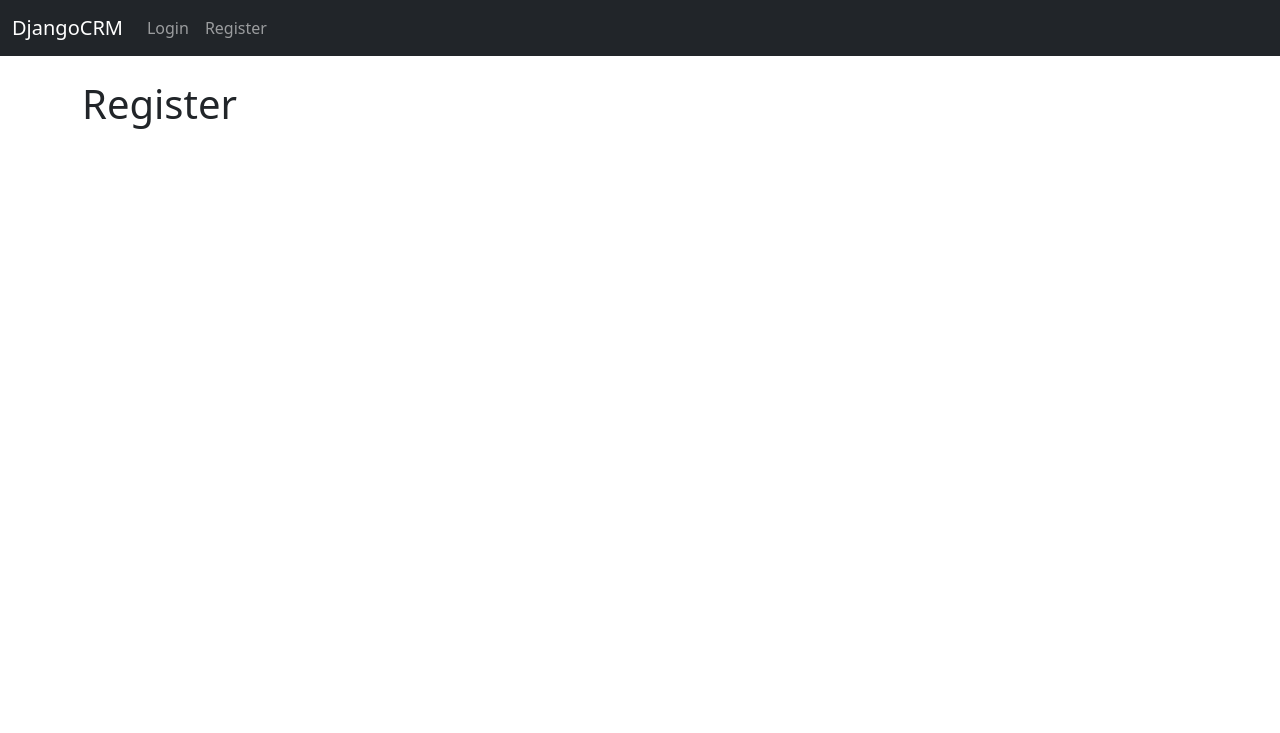
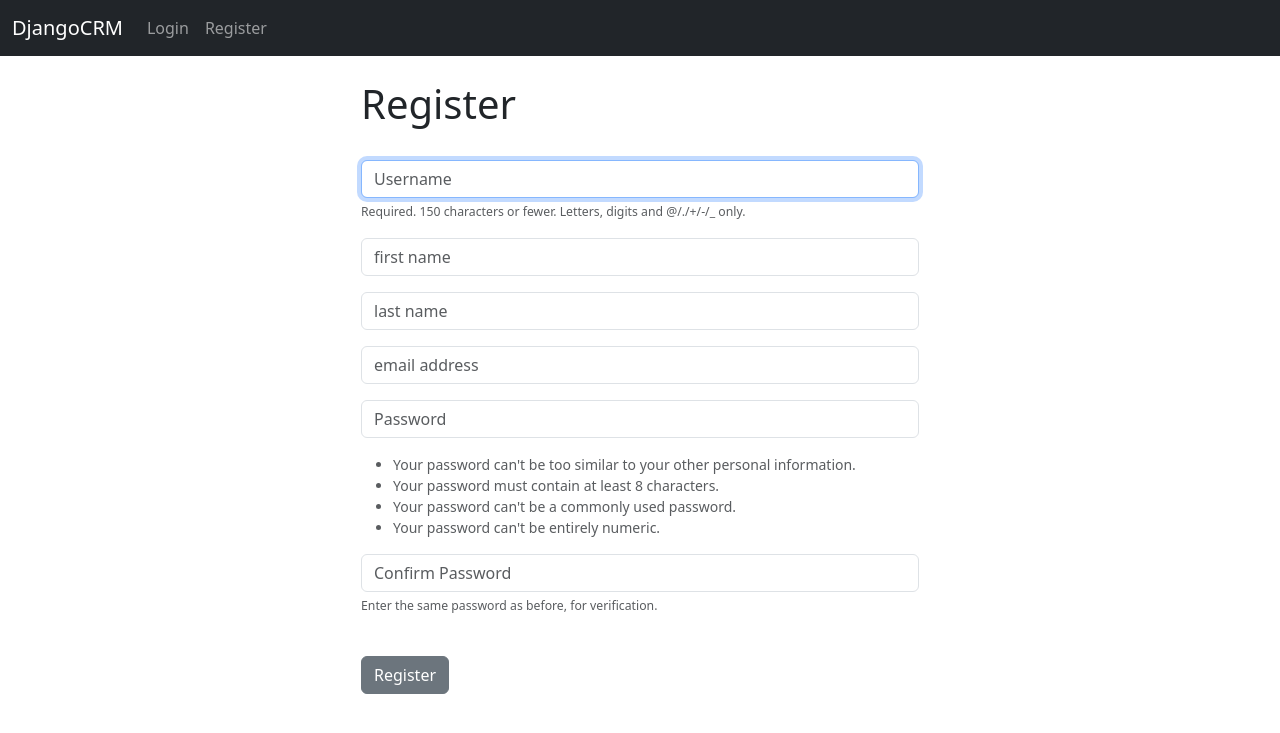
Before and after one commit to MrLemonaids/djangoCRM, a Django app: page /register/ in a window 1280 px wide. Shown: the top 733 px of the page. Run offline with Django 4.2, Linux system fonts and the light colour scheme.

Commit message:
registration_final

```diff
--- a/website/forms.py
+++ b/website/forms.py
@@ -2,9 +2,9 @@ from django.contrib.auth.forms import UserCreationForm
 from django.contrib.auth.models import User
 from django import forms
 class SignUpForm(UserCreationForm):
-    email = forms.EmailField(Label="", widget=forms.TextInput(attrs={'class':'form-control','placeholder':'email address'}))
-    first_name = forms.CharField(Label="",max_length=100, widget=forms.TextInput(attrs={'class':'form-control','placeholder':'first name'}))
-    last_name = forms.CharField(Label="",max_length=100, widget=forms.TextInput(attrs={'class':'form-control','placeholder':'last name'}))
+    email = forms.EmailField(label="", widget=forms.TextInput(attrs={'class':'form-control','placeholder':'email address'}))
+    first_name = forms.CharField(label="",max_length=100, widget=forms.TextInput(attrs={'class':'form-control','placeholder':'first name'}))
+    last_name = forms.CharField(label="",max_length=100, widget=forms.TextInput(attrs={'class':'form-control','placeholder':'last name'}))
 
     class Meta:
         model = User
@@ -14,7 +14,7 @@ class SignUpForm(UserCreationForm):
         super(SignUpForm,self).__init__(*args, **kwargs)
 
         self.fields['username'].widget.attrs['class'] = 'form-control'
-        self.fields['username'].widget.attrs['placeholder'] = 'User Name'
+        self.fields['username'].widget.attrs['placeholder'] = 'Username'
         self.fields['username'].label = ''
         self.fields['username'].help_text = '<span class="form-text text-muted"><small>Required. 150 characters or fewer. Letters, digits and @/./+/-/_ only.</small></span>'
 
--- a/website/templates/register.html
+++ b/website/templates/register.html
@@ -1,6 +1,28 @@
 {% extends 'base.html' %}
 
 {% block content %}
-<h1>Register</h1>
+
+
+<div class="col-md-6 offset-md-3">
+    <h1>Register</h1>
+    <br/>
+    <form method="POST" action="">
+        {% csrf_token %}
+        {% if form.errors %}
+			<div class="alert alert-warning alert-dismissible fade show" role="alert">
+			  Your Form Has Errors
+			  {% for field in form %}
+			  	{% if field.errors %}
+			  		{{ field.errors }}
+			  	{% endif %}
+			  {% endfor %}
+			  <button type="button" class="btn-close" data-bs-dismiss="alert" aria-label="Close"></button>
+			</div>
+		{% endif %}
+        {{ form.as_p }}
+        <br/>
+        <button type="submit" class="btn btn-secondary">Register</button>
+    </form>
+</div>
 
 {% endblock %}
--- a/website/views.py
+++ b/website/views.py
@@ -1,6 +1,7 @@
 from django.shortcuts import render, redirect
 from django.contrib.auth import authenticate, login, logout
 from django.contrib import messages
+from .forms import SignUpForm
 # Create your views here.
 def home(request):
     #check to see if logging in
@@ -27,4 +28,18 @@ def logout_user(request):
     return redirect('home')
 
 def register_user(request):
-    return render(request, 'register.html', {})
+    if request.method == 'POST':
+        form = SignUpForm(request.POST)
+        if form.is_valid():
+            form.save()
+            #authenticate and login
+            username = form.cleaned_data['username']
+            password = form.cleaned_data['password1']
+            user = authenticate(username=username,password=password)
+            login(request,user)
+            messages.success(request,"You have successfully Registered, welcome")
+            return redirect('home')
+    else:
+        form = SignUpForm()
+        return render(request, 'register.html', {'form':form})
+    return render(request, 'register.html', {'form':form})
```
